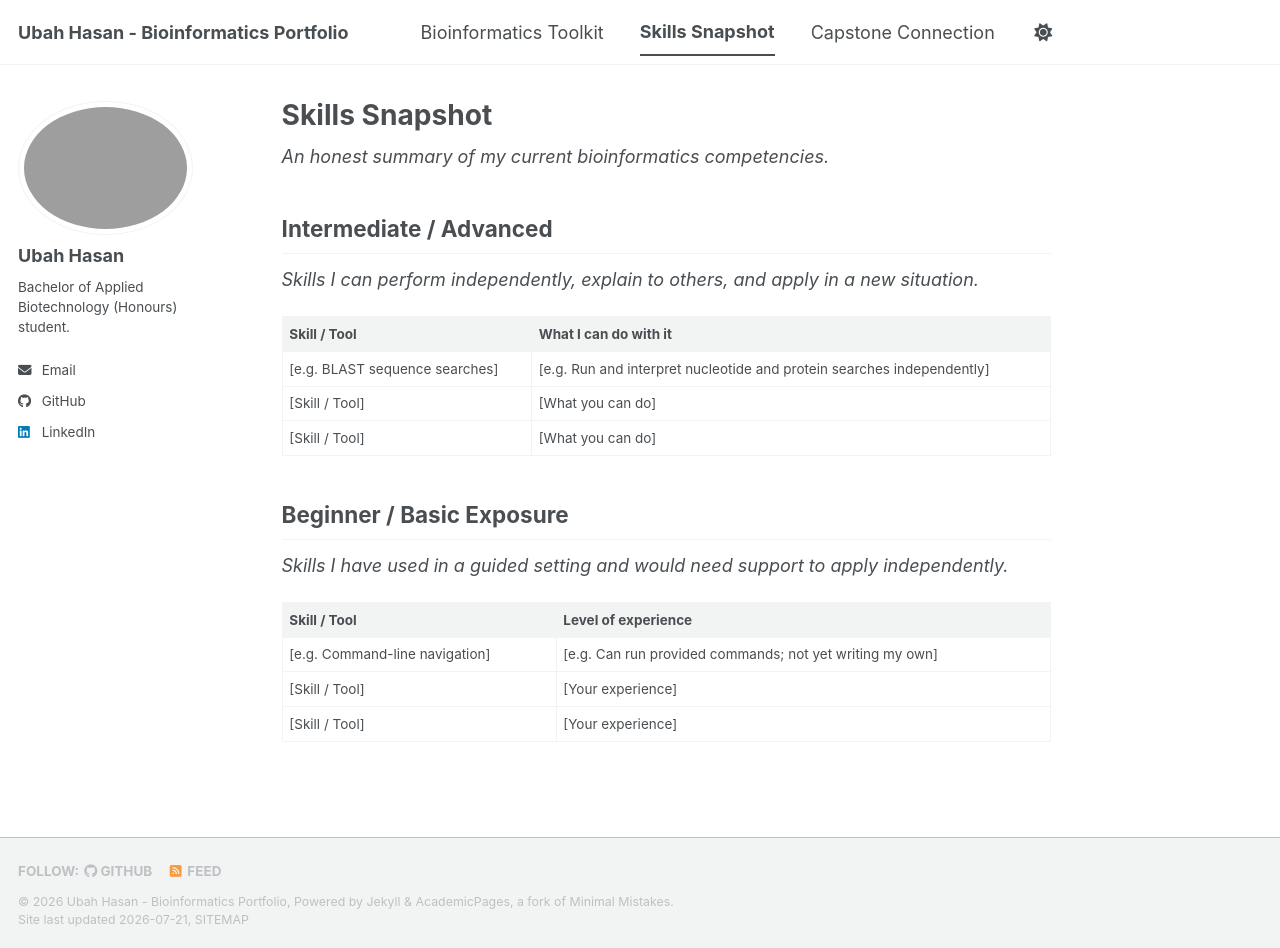
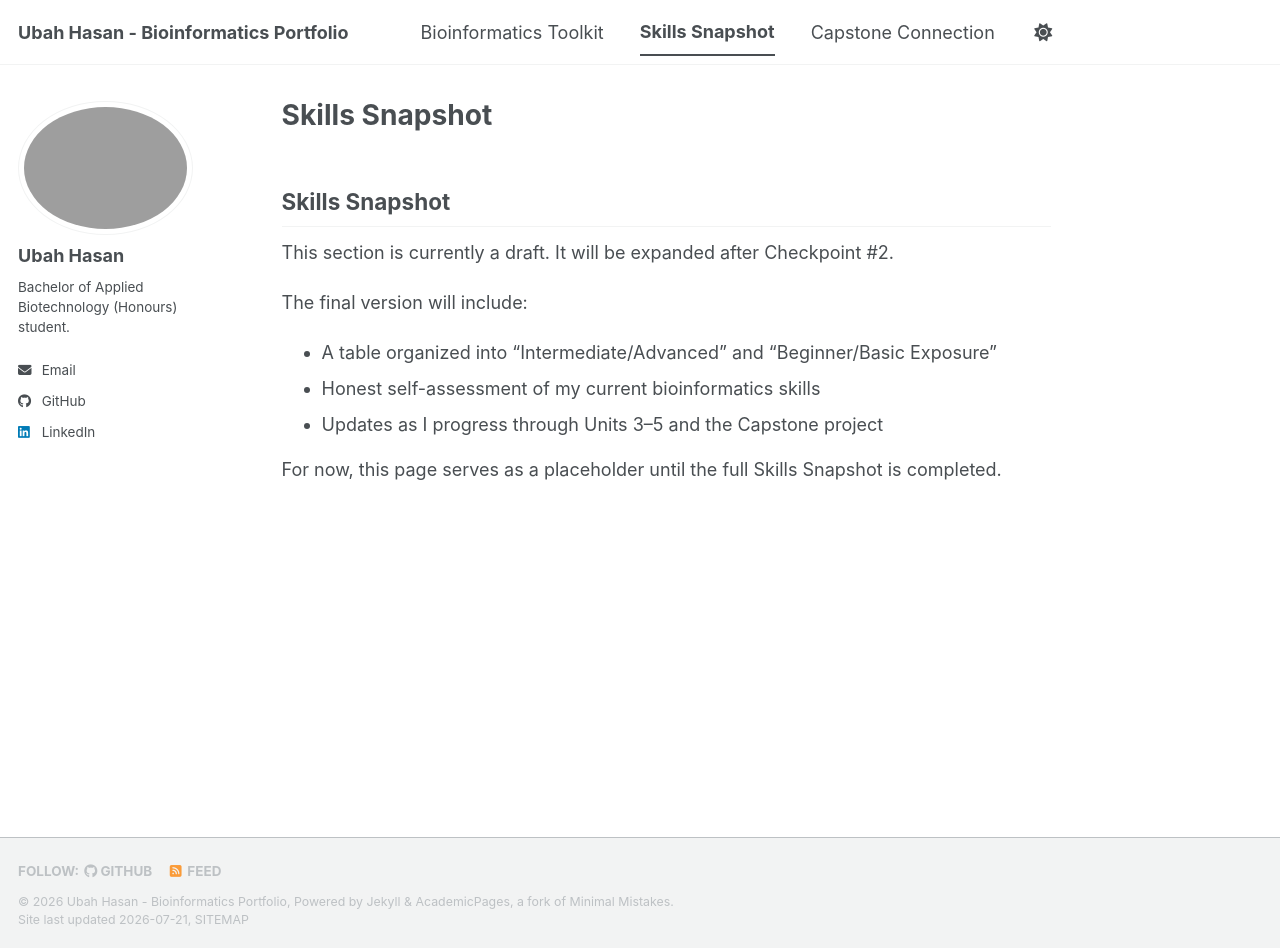
Before and after one commit to Ubah-Hasan/biot74000-portfolio, a Jekyll site: the page built from _pages/skills.md, in a window 1280 px wide and 948 px high. Built offline with Jekyll 4.4.1, drawn with Linux system fonts in a browser that asks for light colours; a script bundle is joined from its source files by our own code; library files that are not in the unit come from our copies.

```diff
--- a/_pages/skills.md
+++ b/_pages/skills.md
@@ -4,49 +4,13 @@ title: "Skills Snapshot"
 author_profile: true
 ---
 
-<!--
-  ============================================================================
-  SECTION 3: SKILLS SNAPSHOT  (30 points)
-  ============================================================================
-  A concise, scannable summary of your bioinformatics competencies — like a
-  skills summary on a resume. An employer should be able to read it in under
-  two minutes. Be HONEST about your level at this stage of your training.
+## Skills Snapshot
 
-  Organize skills into TWO buckets:
-    - Intermediate / Advanced  → you can perform these independently, explain
-      them to others, and apply them in a new context.
-    - Beginner / Basic Exposure → you encountered/used these in a guided way and
-      would need support to apply them independently.
+This section is currently a draft. It will be expanded after Checkpoint #2.
 
-  Your skill levels are checked against your actual course activities — listing
-  everything as "Advanced" will cost you marks. It is completely fine (and
-  expected) for many skills to sit in the Beginner / Basic Exposure column.
+The final version will include:
+- A table organized into “Intermediate/Advanced” and “Beginner/Basic Exposure”
+- Honest self-assessment of my current bioinformatics skills
+- Updates as I progress through Units 3–5 and the Capstone project
 
-  HOW TO EDIT:
-    - Fill in the two tables below. Replace the example rows with your own.
-    - To add a row, copy an existing line (keep the | bars in place).
-    - Delete these grey instruction notes before you submit.
-  ============================================================================
--->
-
-_An honest summary of my current bioinformatics competencies._
-
-## Intermediate / Advanced
-
-_Skills I can perform independently, explain to others, and apply in a new situation._
-
-| Skill / Tool | What I can do with it |
-|---|---|
-| [e.g. BLAST sequence searches] | [e.g. Run and interpret nucleotide and protein searches independently] |
-| [Skill / Tool] | [What you can do] |
-| [Skill / Tool] | [What you can do] |
-
-## Beginner / Basic Exposure
-
-_Skills I have used in a guided setting and would need support to apply independently._
-
-| Skill / Tool | Level of experience |
-|---|---|
-| [e.g. Command-line navigation] | [e.g. Can run provided commands; not yet writing my own] |
-| [Skill / Tool] | [Your experience] |
-| [Skill / Tool] | [Your experience] |
+For now, this page serves as a placeholder until the full Skills Snapshot is completed.
```
